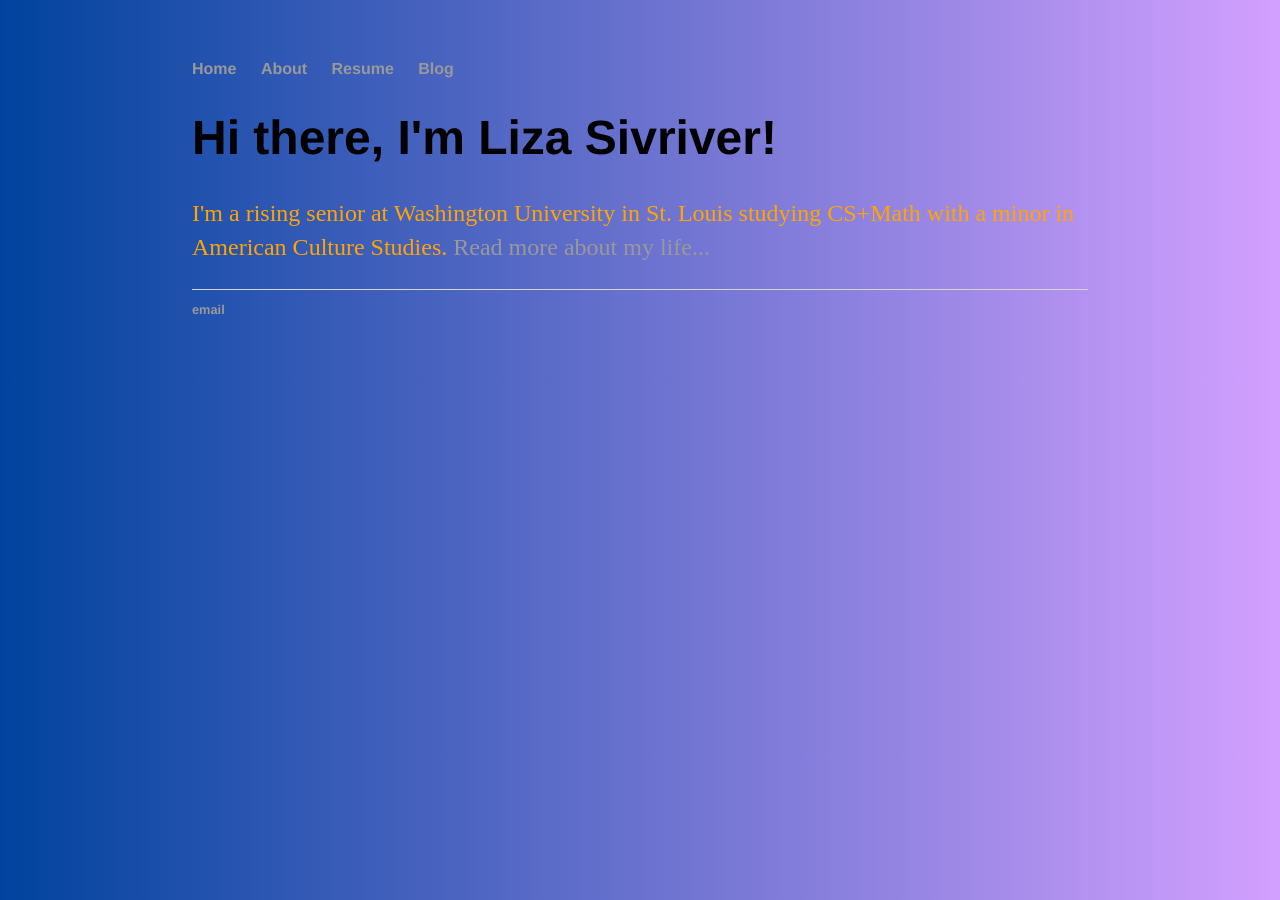
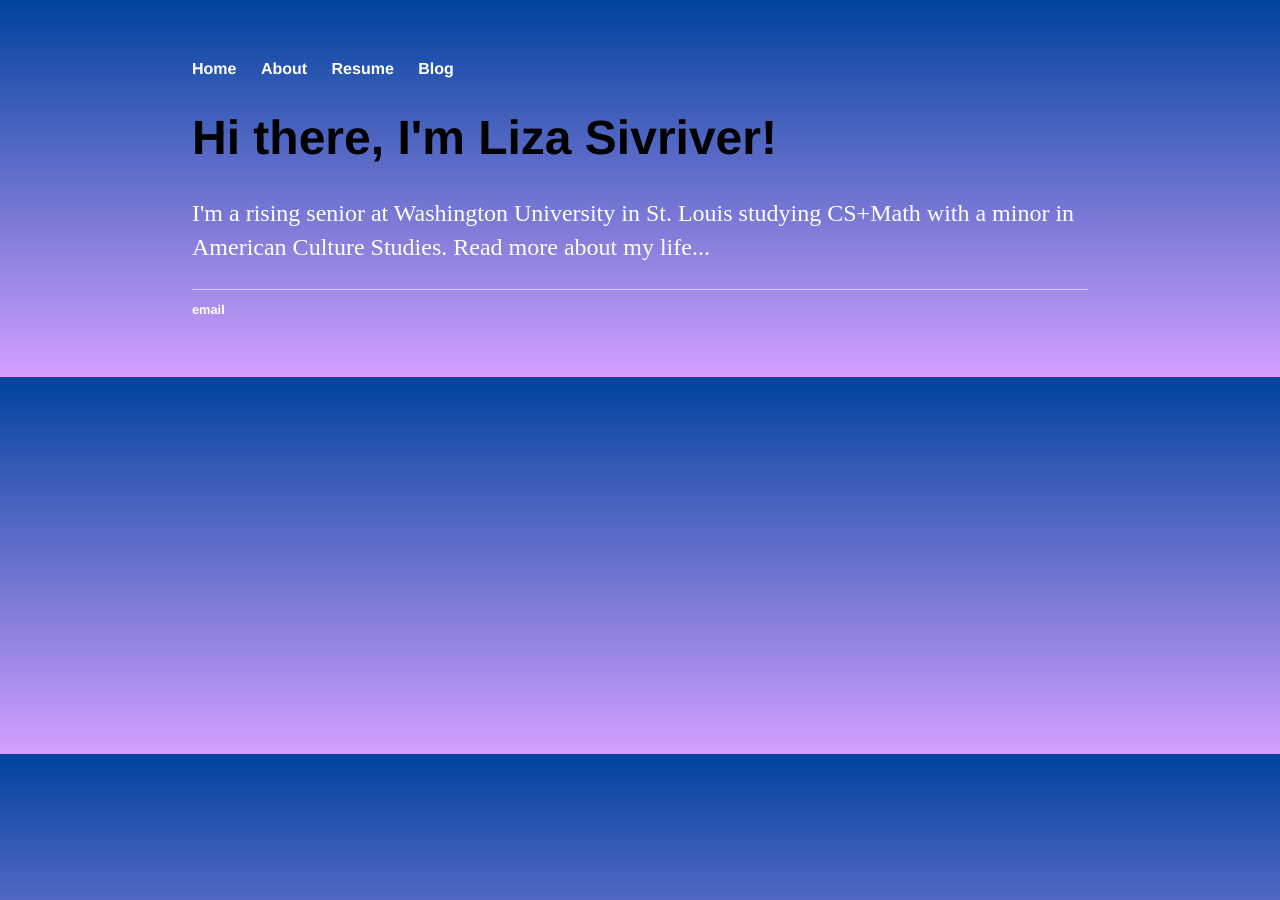
Before and after one commit to lizasivriver/lizasivriver, a Jekyll site: the page built from index.html, in a window 1280 px wide. Built offline with Jekyll 4.4.1, drawn with Linux system fonts in a browser that asks for light colours.

Commit message:
Update main.css

```diff
--- a/css/main.css
+++ b/css/main.css
@@ -2,7 +2,7 @@
     margin: 60px auto;
     width: 70%;
     background: rgb(2,0,36);
-    background: linear-gradient(90deg, rgba(2,0,36,1) 0%, rgba(0,67,158,1) 0%, rgba(211,160,255,1) 100%);
+    background: linear-gradient(180deg, rgba(2,0,36,1) 0%, rgba(0,67,158,1) 0%, rgba(211,160,255,1) 100%);
 }
 
 nav ul, footer ul {
@@ -17,7 +17,7 @@
 }
 a {
     text-decoration: none;
-    color: #999;
+    color: #FFFFFF;
 }
 a:hover {
     text-decoration: underline;
@@ -29,7 +29,7 @@
 p {
     font-size: 1.5em;
     line-height: 1.4em;
-    color: #ffa500;
+    color: #FFFFFF;
 }
 footer {
     border-top: 1px solid #d5d5d5;
```
